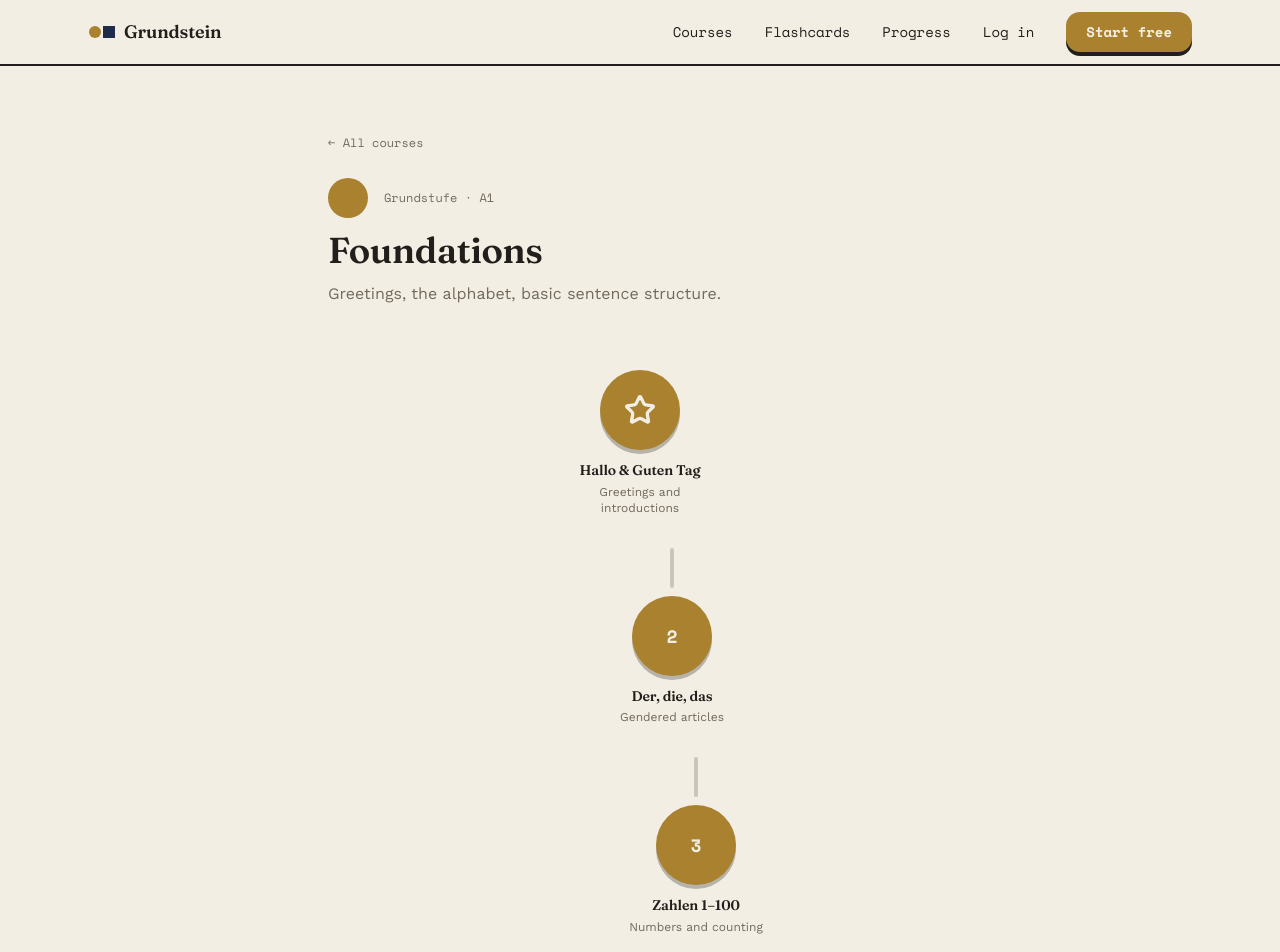
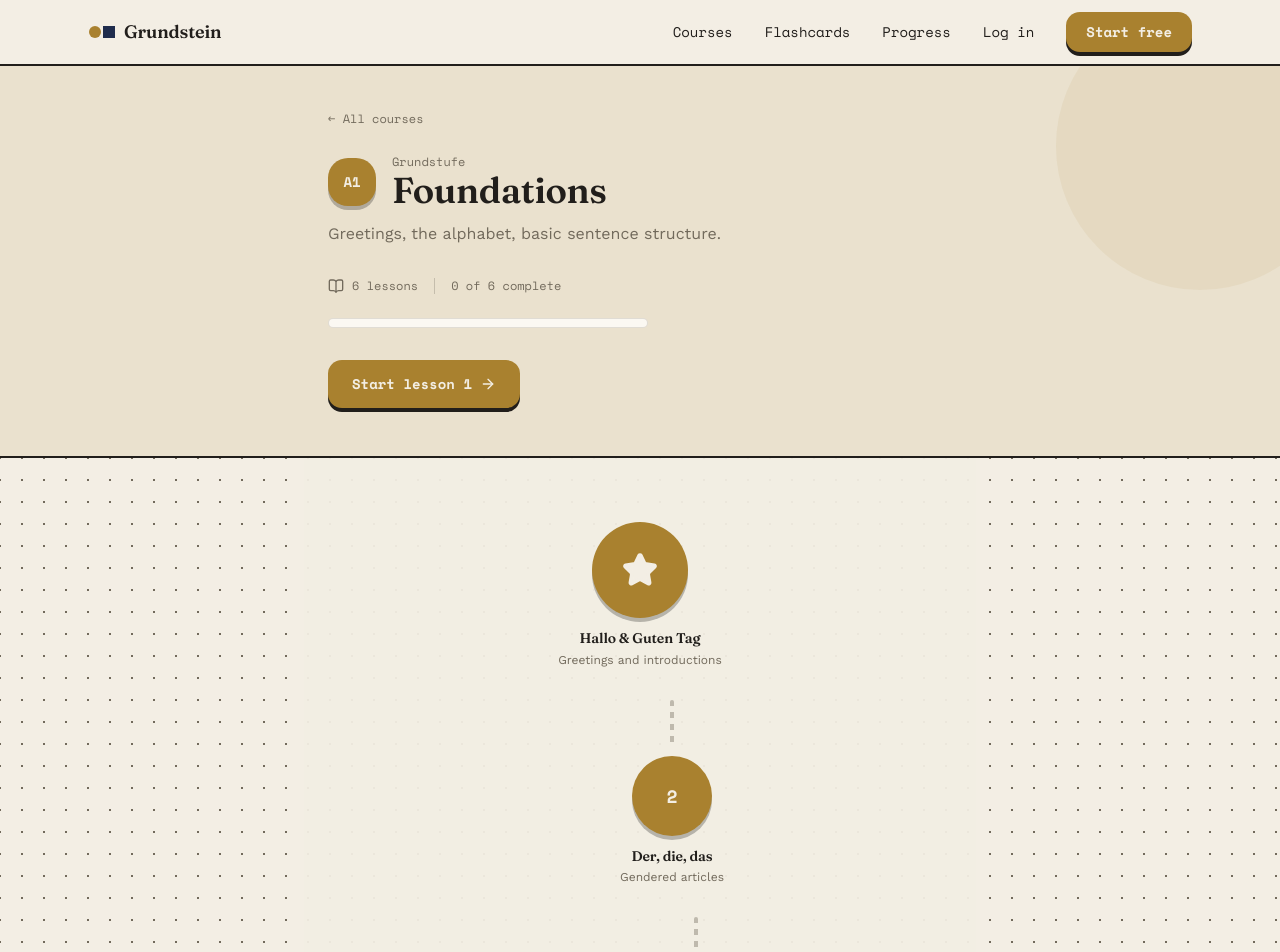
Before and after one commit to Nikitasharma5078/grundstein, a Next.js app: page /courses/a1 in a window 1280 px wide. Shown: the top 952 px of the page. Built offline with nearby package versions, Linux system fonts and the light colour scheme.

Commit message:
Richer level page: hero banner, progress bar, glowing next node

```diff
--- a/app/courses/[level]/page.js
+++ b/app/courses/[level]/page.js
@@ -1,6 +1,6 @@
 import { COURSES } from "@/data/courses";
 import { notFound } from "next/navigation";
-import { Star, Lock, Check } from "lucide-react";
+import { Star, Lock, Check, ArrowRight, BookOpen } from "lucide-react";
 
 export default async function LevelPage({ params }) {
   const { level } = await params;
@@ -10,21 +10,72 @@ export default async function LevelPage({ params }) {
   const shapeClass =
     c.shape === "circle" ? "shape-circle" : c.shape === "triangle" ? "shape-triangle" : "";
 
-  // Alternate left/right offsets to create the winding path effect
   const offsets = ["ml-0", "ml-16", "ml-28", "ml-16", "ml-0", "-ml-16", "-ml-28", "-ml-16"];
 
   return (
-    <div className="max-w-2xl mx-auto px-6 py-16">
+    <div>
+      {/* Hero banner */}
+      <section
+        className="relative overflow-hidden border-b-2 border-ink"
+        style={{ background: `color-mix(in srgb, var(--${c.color.replace("bg-", "")}) 12%, var(--paper))` }}
+      >
+        <div
+          className="absolute -right-16 -top-16 w-72 h-72 opacity-[0.08]"
+          aria-hidden="true"
+        >
+          <div className={`w-full h-full ${c.color} ${shapeClass}`} />
+        </div>
+        <div className="max-w-2xl mx-auto px-6 pt-10 pb-12 relative">
           <a href="/courses" className="mono text-xs text-ink-soft hover:text-gold">← All courses</a>
 
           <div className="flex items-center gap-4 mt-6 mb-3">
-        <div className={`w-10 h-10 ${c.color} ${shapeClass} card-round`} />
-        <p className="mono text-xs text-ink-soft">{c.band} · {c.level}</p>
+            <div className={`w-12 h-12 shrink-0 ${c.color} ${shapeClass} card-round flex items-center justify-center node-shadow`}>
+              <span className="mono text-paper text-sm font-bold">{c.level}</span>
             </div>
-      <h1 className="display text-4xl font-semibold mb-3">{c.title}</h1>
-      <p className="text-ink-soft mb-16 max-w-lg">{c.desc}</p>
+            <div>
+              <p className="mono text-xs text-ink-soft">{c.band}</p>
+              <h1 className="display text-3xl sm:text-4xl font-semibold">{c.title}</h1>
+            </div>
+          </div>
+          <p className="text-ink-soft mb-8 max-w-lg">{c.desc}</p>
+
+          <div className="flex items-center gap-4 mb-6">
+            <div className="flex items-center gap-2 mono text-xs text-ink-soft">
+              <BookOpen className="w-4 h-4" />
+              {c.lessons.length} lessons
+            </div>
+            <div className="h-4 w-px bg-ink-soft/30" />
+            <div className="mono text-xs text-ink-soft">0 of {c.lessons.length} complete</div>
+          </div>
+
+          {/* Progress bar */}
+          <div className="w-full max-w-xs h-2.5 rounded-full bg-paper-raised border border-ink-soft/20 overflow-hidden mb-8">
+            <div className={`h-full ${c.color} rounded-full`} style={{ width: "0%" }} />
+          </div>
+
+          <a
+            href={`/lesson/${c.lessons[0].id}`}
+            className="btn-3d bg-gold text-paper mono text-sm px-6 py-3.5 hover:brightness-105 inline-flex items-center gap-2 font-semibold"
+            style={{ "--btn-shadow": "var(--ink)" }}
+          >
+            Start lesson 1
+            <ArrowRight className="w-4 h-4" />
+          </a>
+        </div>
+      </section>
 
       {/* Winding lesson path */}
+      <div
+        className="relative"
+        style={{
+          backgroundImage: "radial-gradient(var(--ink-soft) 1px, transparent 1px)",
+          backgroundSize: "22px 22px",
+          backgroundPosition: "-11px -11px",
+          opacity: 1,
+        }}
+      >
+        <div className="max-w-2xl mx-auto px-6 py-16 relative">
+          <div className="absolute inset-0 bg-paper opacity-[0.94] pointer-events-none" aria-hidden="true" />
           <div className="relative flex flex-col items-center gap-2">
             {c.lessons.map((lesson, i) => {
               const offset = offsets[i % offsets.length];
@@ -33,17 +84,25 @@ export default async function LevelPage({ params }) {
                 <div key={lesson.id} className={`relative flex flex-col items-center ${offset}`}>
                   {i > 0 && (
                     <div
-                  className="w-1 h-10 bg-ink-soft/30 rounded-full mb-2"
+                      className="w-1 h-12 mb-2 rounded-full"
+                      style={{
+                        backgroundImage:
+                          "repeating-linear-gradient(to bottom, var(--ink-soft) 0, var(--ink-soft) 6px, transparent 6px, transparent 12px)",
+                        opacity: 0.4,
+                      }}
                       aria-hidden="true"
                     />
                   )}
                   <a
                     href={`/lesson/${lesson.id}`}
-                className={`group relative w-20 h-20 rounded-full flex items-center justify-center node-shadow ${c.color} hover:brightness-105 active:translate-y-1 active:shadow-none transition-all`}
+                    className={`group relative flex items-center justify-center node-shadow ${c.color} hover:brightness-105 hover:-translate-y-0.5 active:translate-y-1 active:shadow-none transition-all rounded-full ${
+                      isFirst ? "w-24 h-24 ring-4 ring-offset-4 ring-offset-paper" : "w-20 h-20"
+                    }`}
+                    style={isFirst ? { "--tw-ring-color": "var(--gold)" } : undefined}
                     title={lesson.title}
                   >
                     {isFirst ? (
-                  <Star className="w-8 h-8 text-paper" strokeWidth={2.5} />
+                      <Star className="w-9 h-9 text-paper" strokeWidth={2.5} fill="currentColor" />
                     ) : (
                       <span className="mono text-paper text-lg font-bold">{i + 1}</span>
                     )}
@@ -51,7 +110,7 @@ export default async function LevelPage({ params }) {
                       <Check className="w-4 h-4" strokeWidth={3} />
                     </span>
                   </a>
-              <div className="text-center mt-3 mb-6 max-w-[10rem]">
+                  <div className="text-center mt-3 mb-6 max-w-[11rem]">
                     <p className="display text-sm font-semibold leading-tight">{lesson.title}</p>
                     <p className="text-xs text-ink-soft mt-1">{lesson.desc}</p>
                   </div>
@@ -59,9 +118,16 @@ export default async function LevelPage({ params }) {
               );
             })}
 
-        {/* Locked "next level" node to show progression continues */}
             <div className="relative flex flex-col items-center">
-          <div className="w-1 h-10 bg-ink-soft/30 rounded-full mb-2" aria-hidden="true" />
+              <div
+                className="w-1 h-12 mb-2 rounded-full"
+                style={{
+                  backgroundImage:
+                    "repeating-linear-gradient(to bottom, var(--ink-soft) 0, var(--ink-soft) 6px, transparent 6px, transparent 12px)",
+                  opacity: 0.4,
+                }}
+                aria-hidden="true"
+              />
               <div className="w-16 h-16 rounded-full flex items-center justify-center bg-paper-raised border-2 border-dashed border-ink-soft/50">
                 <Lock className="w-6 h-6 text-ink-soft" strokeWidth={2} />
               </div>
@@ -69,5 +135,7 @@ export default async function LevelPage({ params }) {
             </div>
           </div>
         </div>
+      </div>
+    </div>
   );
 }
```
Lines whose indentation alone changed are shown as unchanged.
